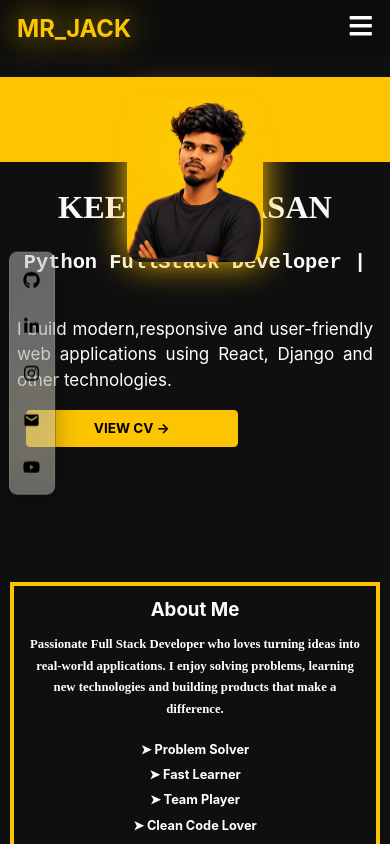
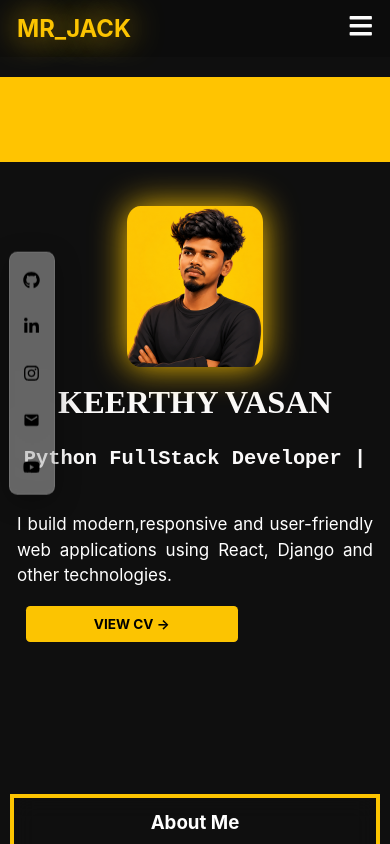
Before and after one commit to keerthy-07/my-app, a React (Create React App) app: page / in a window 390 px wide. Shown: the top 844 px of the page. Built offline with nearby package versions, Linux system fonts and the light colour scheme.

Commit message:
updated responsive head,profile and socialbar

```diff
--- a/src/components/profile/profile.css
+++ b/src/components/profile/profile.css
@@ -97,6 +97,8 @@
 @media (max-width: 768px) {
 
   .cover{
+    display: flex;
+    flex-direction: column;
     height: 25%;
     padding: 50px 50px;
     right: 110px;
@@ -104,7 +106,7 @@
 
   .profile{
     width: 100%;
-    padding: 20px;
+    padding: 20px 20px 40px;
     flex-direction: column-reverse;
     align-items: center;
     text-align: center;
@@ -121,15 +123,15 @@
   }
 
   .left img{
-    position: absolute;
+    position: static;
     width: 160px;
     height: 190px;
     margin-top: 10%;
-    margin: 10px auto;
+    margin: 20px auto;
     display: block;
     border-radius: 10%;
     right: 150px;
-    transform: translateY(-60%);
+    transform: none;
   }
 
   .left h2{
```
